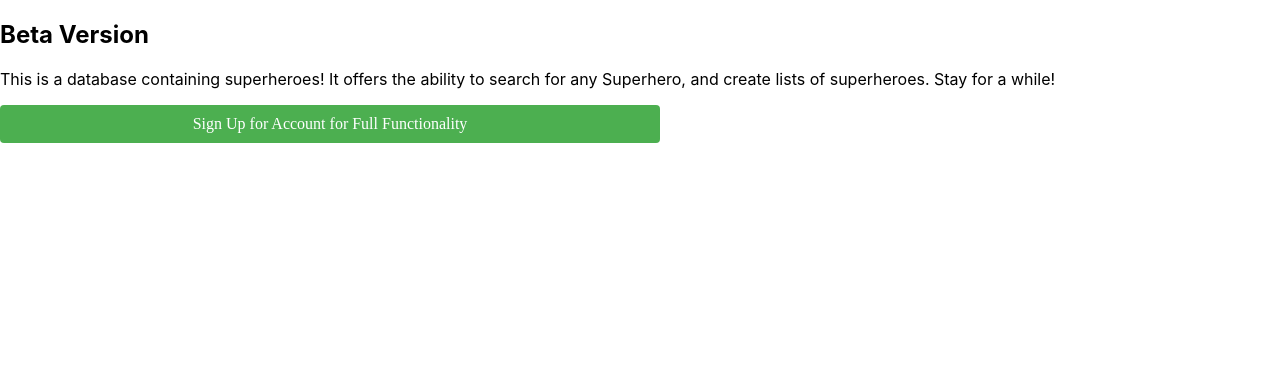
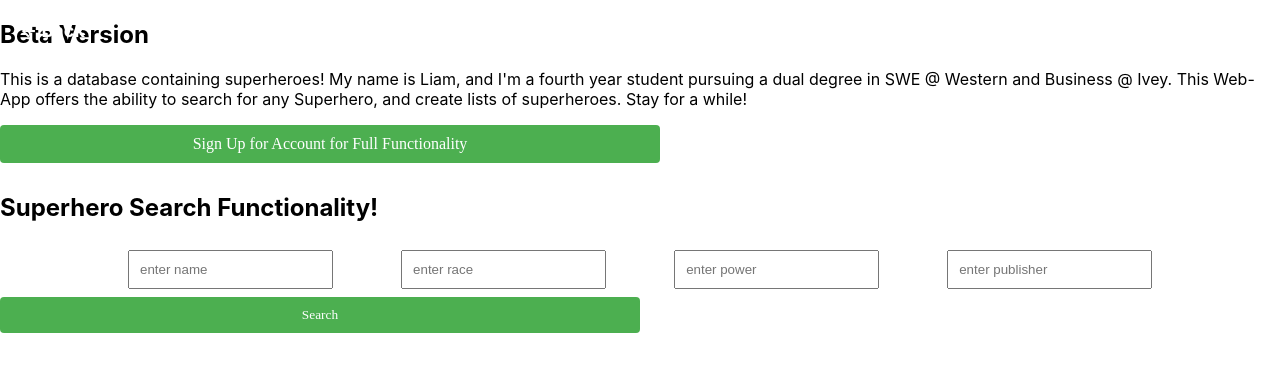
Before and after one commit to lyoell/Superhero-Database, a React (Create React App) app in the folder lab4-lyoell/: page /NoAuthorization in a window 1280 px wide. Shown: the top 372 px of the page. Built offline with nearby package versions, Linux system fonts and the light colour scheme.

Commit message:
Added Page Functionality and content  info page

```diff
--- a/lab4-lyoell/src/App.js
+++ b/lab4-lyoell/src/App.js
@@ -5,8 +5,14 @@ import SignUp from './components/auth/SignUp';
 import AuthDetails from './components/auth/AuthDetails';
 import NoAuthPage from './components/pages/NoAuthPage';
 import DefaultPage from './components/pages/DefaultPage';
+import AuthorizedPage from './components/pages/AuthorizedPage';
+import InfoPage from './components/pages/InfoPage';
 
-const App = () => {
+//const mongoose = require('mongoose')
+//const express = require('express')
+//mongoose.connect('mongodb://localhost:27017/databasename')
+
+  const App = () => {
   return (
     <Router>
         <Route path = "/DefaultPage">
@@ -21,6 +27,12 @@ const App = () => {
         <Route path="/SignupPage">
         <SignUp />
         </Route>
+        <Route path='/AuthorizedPage'>
+          <AuthorizedPage/>
+        </Route>
+        <Route path='/InfoPage'>
+          <InfoPage/>
+        </Route>
     </Router>
   );
 };
--- a/lab4-lyoell/src/components/auth/SignIn.jsx
+++ b/lab4-lyoell/src/components/auth/SignIn.jsx
@@ -2,7 +2,10 @@ import { signInWithEmailAndPassword } from "firebase/auth";
 import React, { useState } from "react";
 import { auth } from "../../firebase";
 import styled from 'styled-components';
-import video from '../media/worldSpinning.mp4';
+import VideoBackgroundWorld from "../media/VideoBackgroundWorld";
+import { Link } from 'react-router-dom';
+import { useHistory } from "react-router-dom";
+
 
 const SignInContainer = styled.div`
   display: flex;
@@ -56,27 +59,28 @@ const Container = styled.div`
   overflow: hidden;
 `;
 
-const VideoBackground = styled.video`
+const BackButton = styled(Link)`
   position: absolute;
-  top: 0;
-  left: 0;
-  width: 100%;
-  height: 100%;
-  object-fit: cover;
-  z-index: -1;
+  top: 20px;
+  left: 20px;
+  text-decoration: none;
+  color: white;
+  font-size: 18px;
+  font-weight: bold;
+  cursor: pointer;
 `;
-
-
 
 const SignIn = () => {
   const [email, setEmail] = useState("");
   const [password, setPassword] = useState("");
+  const history = useHistory();
 
   const signIn = (e) => {
     e.preventDefault();
     signInWithEmailAndPassword(auth, email, password)
       .then((userCredential) => {
         console.log(userCredential);
+        history.push("/AuthorizedPage");
       })
       .catch((error) => {
         console.log(error);
@@ -85,8 +89,11 @@ const SignIn = () => {
 
   return (
     <Container>
-    <VideoBackground src={video} autoPlay loop muted />
+    <VideoBackgroundWorld/>
     <SignInContainer>
+    <BackButton to="/DefaultPage">
+          &larr; Back
+        </BackButton>
     <SignInForm onSubmit={signIn}>
       <Title>Log In to your Account</Title>
       <Input
--- a/lab4-lyoell/src/components/auth/SignUp.jsx
+++ b/lab4-lyoell/src/components/auth/SignUp.jsx
@@ -2,7 +2,10 @@ import { createUserWithEmailAndPassword } from "firebase/auth";
 import React, { useState } from "react";
 import { auth } from "../../firebase";
 import styled from 'styled-components';
-import video from '../media/worldSpinning.mp4';
+import { Link } from 'react-router-dom';
+import VideoBackgroundWorld from "../media/VideoBackgroundWorld";
+import { useHistory } from "react-router-dom";
+
 
 const SignUpContainer = styled.div`
   display: flex;
@@ -57,25 +60,28 @@ const Container = styled.div`
   overflow: hidden;
 `;
 
-const VideoBackground = styled.video`
+const BackButton = styled(Link)`
   position: absolute;
-  top: 0;
-  left: 0;
-  width: 100%;
-  height: 100%;
-  object-fit: cover;
-  z-index: -1;
+  top: 20px;
+  left: 20px;
+  text-decoration: none;
+  color: white;
+  font-size: 18px;
+  font-weight: bold;
+  cursor: pointer;
 `;
-
 
 const SignUp = () => {
   const [email, setEmail] = useState("");
   const [password, setPassword] = useState("");
+  const [nickname, setNickname] = useState("");
+  const history = useHistory();
 
   const signUp = (e) => {
     e.preventDefault();
     createUserWithEmailAndPassword(auth, email, password)
       .then((userCredential) => {
+        history.push("/AuthorizedPage");
         console.log(userCredential);
       })
       .catch((error) => {
@@ -83,10 +89,14 @@ const SignUp = () => {
       });
   };
 
+
   return (
     <Container>
-    <VideoBackground src={video} autoPlay loop muted />
+    <VideoBackgroundWorld/>
     <SignUpContainer>
+    <BackButton to="/DefaultPage">
+          &larr; Back
+        </BackButton>
       <SignUpForm onSubmit={signUp}>
         <Title>Create Account</Title>
         <Input
@@ -94,6 +104,12 @@ const SignUp = () => {
           placeholder="Enter your email"
           value={email}
           onChange={(e) => setEmail(e.target.value)}
+        />
+        <Input
+          type="nickname"
+          placeholder="Enter your nickname"
+          value={nickname}
+          onChange={(e) => setNickname(e.target.value)}
         />
         <Input
           type="password"
--- /dev/null
+++ b/lab4-lyoell/src/components/main components/search.jsx
@@ -0,0 +1,52 @@
+import React from 'react'
+import styled from 'styled-components';
+
+const InputContainer = styled.div`
+  display: flex;
+  justify-content: space-between;
+  width: 80%;
+  margin: 0 auto;
+`;
+
+const TextInput = styled.input`
+  width: 20%;
+  padding: 10px;
+  margin: 8px 0;
+  box-sizing: border-box;
+`;
+
+const SearchButton = styled.button`
+  width: 50%;
+  padding: 10px;
+  background-color: #4caf50;
+  color: white;
+  border: none;
+  border-radius: 4px;
+  cursor: pointer;
+  justify-content: center;
+  font-family: 'Garamond, serif';
+  &:hover {
+    background-color: #45a049;
+  }
+`;
+
+const search = () => {
+    const handleSearch = () => {
+      console.log('Search button clicked!');
+    };
+
+    return (
+      <div>
+        <h2>Superhero Search Functionality!</h2>
+        <InputContainer>
+          <TextInput type="text" placeholder="enter name" />
+          <TextInput type="text" placeholder="enter race" />
+          <TextInput type="text" placeholder="enter power" />
+          <TextInput type="text" placeholder="enter publisher" />
+        </InputContainer>
+        <SearchButton onClick={handleSearch}>Search</SearchButton>
+      </div>
+    );
+  };
+
+  export default search;
--- /dev/null
+++ b/lab4-lyoell/src/components/media/VideoBackGroundHacker.jsx
@@ -0,0 +1,20 @@
+import React from 'react'
+import video from './/hacker.mp4';
+import styled from 'styled-components';
+
+const VideoBackground = styled.video`
+  position: absolute;
+  top: 0;
+  left: 0;
+  width: 100%;
+  height: 100%;
+  object-fit: cover;
+  z-index: -1;
+`;
+
+
+export default function VideoBackgroundWorld() {
+  return (
+    <VideoBackground src={video} autoPlay loop muted />
+  )
+}
--- /dev/null
+++ b/lab4-lyoell/src/components/media/VideoBackgroundWorld.jsx
@@ -0,0 +1,20 @@
+import React from 'react'
+import video from './/worldSpinning.mp4';
+import styled from 'styled-components';
+
+const VideoBackground = styled.video`
+  position: absolute;
+  top: 0;
+  left: 0;
+  width: 100%;
+  height: 100%;
+  object-fit: cover;
+  z-index: -1;
+`;
+
+
+export default function VideoBackgroundWorld() {
+  return (
+    <VideoBackground src={video} autoPlay loop muted />
+  )
+}
--- a/lab4-lyoell/src/components/pages/AuthorizedPage.jsx
+++ b/lab4-lyoell/src/components/pages/AuthorizedPage.jsx
@@ -1,8 +1,14 @@
 import React from 'react'
 import styled from 'styled-components';
+import { Link } from 'react-router-dom';
+import AuthDetails from '../auth/AuthDetails';
+import Search from '../main components/search';
+
 
 export default function AuthorizedPage() {
   return (
-    <div>AuthorizedPage</div>
+    <div>
+      <AuthDetails/>
+    </div>
   )
 }
--- /dev/null
+++ b/lab4-lyoell/src/components/pages/InfoPage.jsx
@@ -0,0 +1,55 @@
+import React from 'react';
+import styled from 'styled-components';
+import { Link } from 'react-router-dom';
+import VideoBackgroundHacker from "../media/VideoBackGroundHacker";
+
+const BackButton = styled(Link)`
+position: absolute;
+top: 20px;
+left: 20px;
+text-decoration: none;
+color: black;
+font-size: 12px;
+font-weight: bold;
+cursor: pointer;
+background-color: white;
+`;
+
+const PrivacyContainer = styled.div`
+  width: 80%;
+  margin: 50px auto 0; /* Adjust margin-top and overall margin as needed */
+`;
+
+const PrivacyParagraph = styled.p`
+  color: white;
+  font-family: 'Garamond, serif';
+  margin-bottom: 20px;
+  background-color: black;
+  padding: 70px;
+
+`;
+
+export default function InfoPage() {
+  return (
+    <div>
+      <VideoBackgroundHacker/>
+      <PrivacyContainer>
+      <BackButton to='/DefaultPage'>
+        &larr; Back
+      </BackButton>
+        <PrivacyParagraph>
+          <strong>Security:</strong> Google's Firebase is used to protect the data in our superhero database. Your information is encrypted and stored securely.
+        </PrivacyParagraph>
+        <PrivacyParagraph>
+          <strong>Privacy Policy:</strong> The privacy policy outlines how this app can collect, use, and protect your personal information.
+        </PrivacyParagraph>
+        <PrivacyParagraph>
+          <strong>Acceptable Use Policy (AUP):</strong> Users are expected to use our superhero database responsibly and in compliance with all applicable laws and regulations. The AUP outlines acceptable behavior and content on our platform. Violation of the AUP may result in account suspension or termination.
+        </PrivacyParagraph>
+        <PrivacyParagraph>
+          <strong>DCMA Notice and Takedown Policy:</strong> In compliance with the Digital Millennium Copyright Act (DMCA), there is an established a process for handling copyright infringement notices and takedown requests. If you believe any content on our platform violates copyright, please follow any DCMA notice and takedown procedure.
+        </PrivacyParagraph>
+      </PrivacyContainer>
+    </div>
+  );
+}
--- a/lab4-lyoell/src/components/pages/NoAuthPage.jsx
+++ b/lab4-lyoell/src/components/pages/NoAuthPage.jsx
@@ -1,6 +1,7 @@
 import React from 'react'
 import styled from 'styled-components';
 import { Link } from 'react-router-dom';
+import Search from '../main components/search.jsx'
 
 const SubmitButton = styled(Link)`
   display: inline-block;
@@ -22,14 +23,30 @@ const SubmitButton = styled(Link)`
   }
 `;
 
+const BackButton = styled(Link)`
+  position: absolute;
+  top: 20px;
+  left: 20px;
+  text-decoration: none;
+  color: white;
+  font-size: 18px;
+  font-weight: bold;
+  cursor: pointer;
+`;
+
 export default function NoAuthPage() {
   return (
     <div>
+          <BackButton to="/DefaultPage">
+          &larr; Back
+        </BackButton>
     <h2>Beta Version</h2>
-    <p>This is a database containing superheroes! It
+    <p>This is a database containing superheroes! My name is Liam, and I'm a fourth year student
+      pursuing a dual degree in SWE @ Western and Business @ Ivey. This Web-App
        offers the ability to search for any Superhero,
         and create lists of superheroes. Stay for a while!</p>
         <SubmitButton to="/SignupPage">Sign Up for Account for Full Functionality</SubmitButton>
+        <Search/>
     </div>
   )
 }
```
Also changed, not shown: lab4-lyoell/src/components/auth/AuthDetails.jsx (+29 -2 lines), lab4-lyoell/src/components/pages/DefaultPage.jsx (+14 -12 lines), lab4-lyoell/src/components/main components/PublicLists.jsx (added), 1 other file (tests, documents, lock files or other folders).
